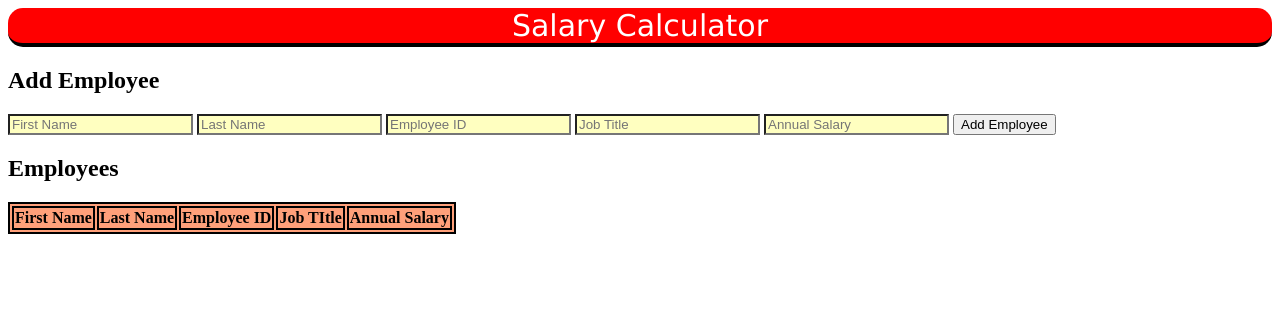
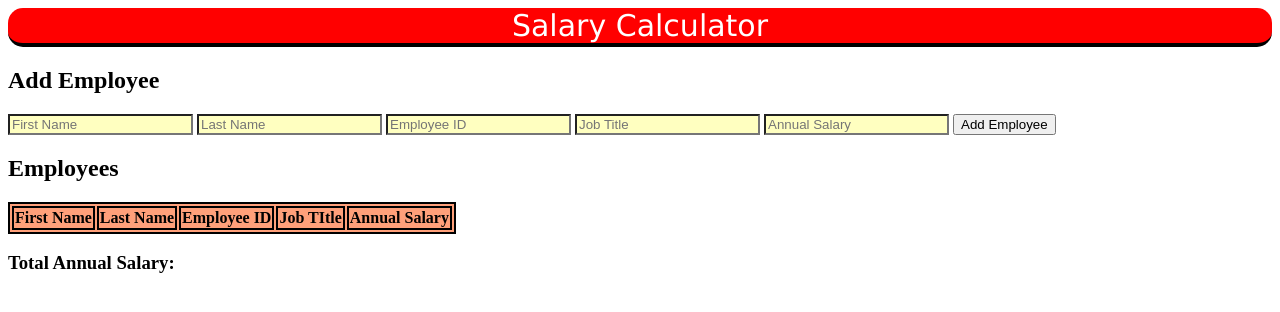
Before and after one commit to equinox-6/weekend-jquery-salary-calculator, a plain HTML site: page index.html in a window 1280 px wide. Drawn offline with Linux system fonts and the light colour scheme.

Commit message:
added h3 total annual salary

```diff
--- a/index.html
+++ b/index.html
@@ -61,12 +61,16 @@
       <td>Warehouse</td>
       <td>34,000</td>
       <td>
-      <button id="remove-Employee">Remove</button>
+      <button id="remove-employee">Remove</button>
       </td>
     </tr> -->
   </tbody>
   </table>
 
+<div>
+  <h3>Total Annual Salary:</h3>
+</div>
+
 </content>
 
 </body>
```
